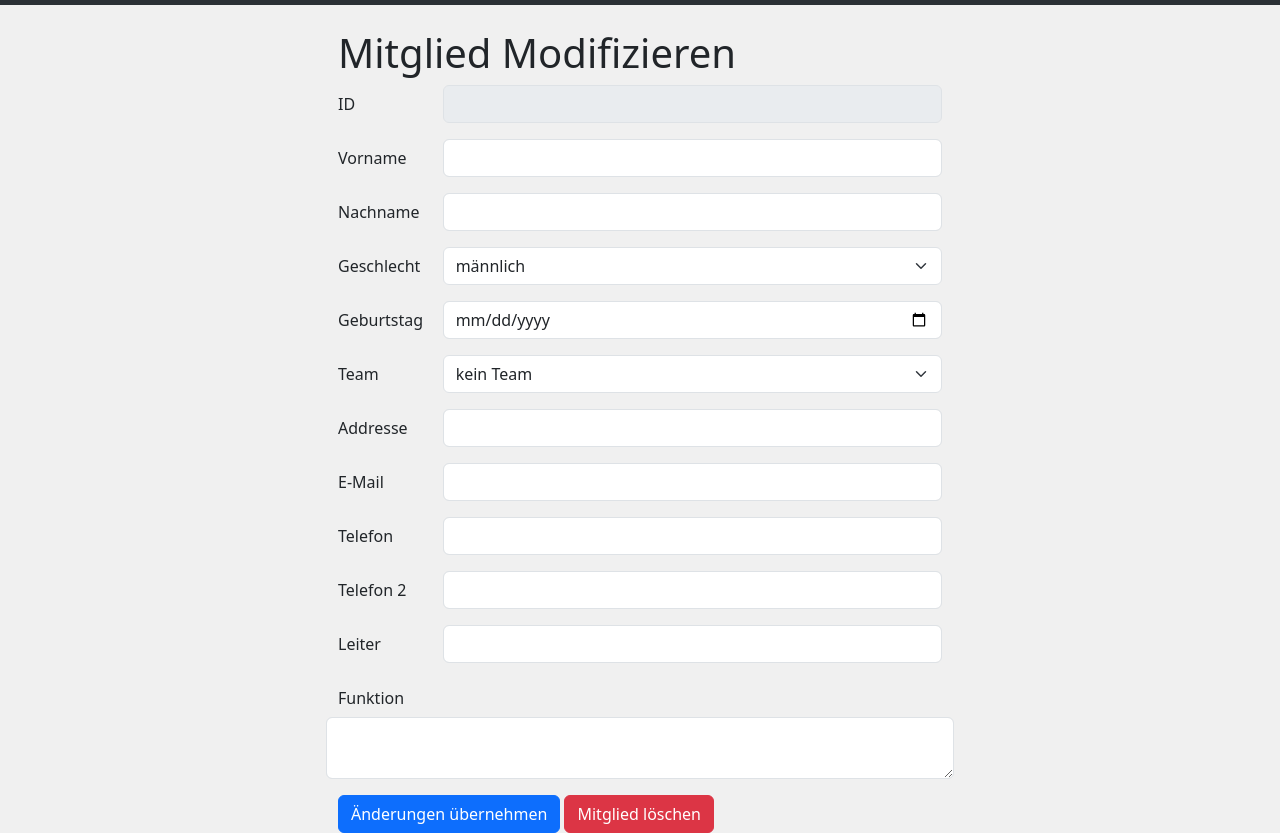
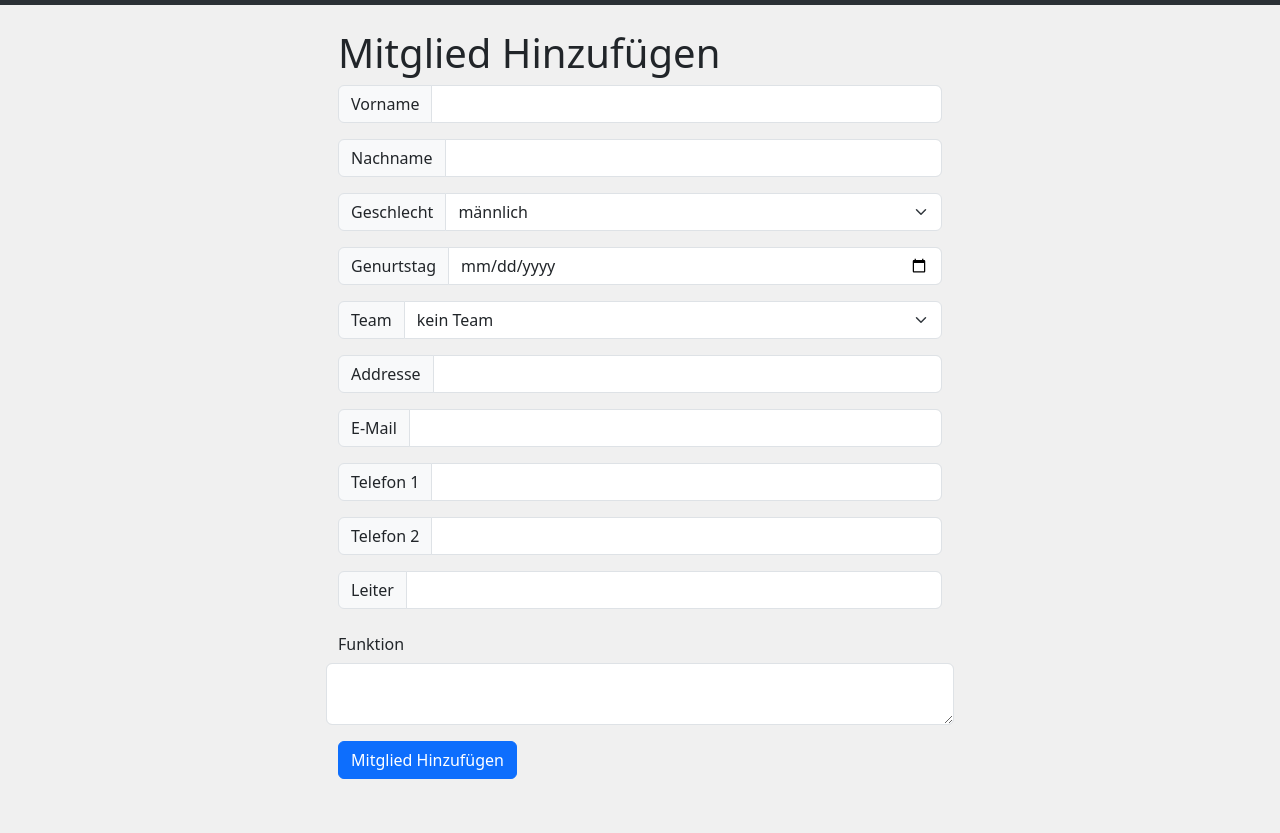
Before and after one commit to alessioC42/rrmanager, a website: page sites/people/singleuser/index.html in a window 1280 px wide. Shown: the part 53-886 px from the top of the page. After the commit the page ends 832 px from the top, so only its background shows below. Drawn offline with nearby package versions, Linux system fonts and the light colour scheme; no server answers.

Commit message:
updated GUI pf member section

```diff
--- a/sites/people/singleuser/index.html
+++ b/sites/people/singleuser/index.html
@@ -60,28 +60,22 @@
         <div class="col-md-6">
             <div class="container-fluid">
                 <br>
-                <h1>Mitglied Modifizieren</h1>
+                <h1>Mitglied Hinzufügen</h1>
                 <div class="mb-3 row">
-                    <label for="id" class="col-sm-2 col-form-label">ID</label>
-                    <div class="col-sm-10">
-                        <input id="id" class="form-control" disabled>
-                    </div>
-                </div>
-                <div class="mb-3 row">
-                    <label for="first_name" class="col-sm-2 col-form-label">Vorname</label>
-                    <div class="col-sm-10">
+                    <div class="input-group">
+                        <span class="input-group-text">Vorname</span>
                         <input id="first_name" class="form-control">
                     </div>
                 </div>
                 <div class="mb-3 row">
-                    <label for="second_name" class="col-sm-2 col-form-label">Nachname</label>
-                    <div class="col-sm-10">
+                    <div class="input-group">
+                        <span class="input-group-text">Nachname</span>
                         <input id="second_name" class="form-control">
                     </div>
                 </div>
                 <div class="mb-3 row">
-                    <label for="gender" class="col-sm-2 col-form-label">Geschlecht</label>
-                    <div class="col-sm-10">
+                    <div class="input-group">
+                        <span class="input-group-text">Geschlecht</span>
                         <select class="form-select" name="gender" id="gender">
                             <option value="männlich">männlich</option>
                             <option value="weiblich">weiblich</option>
@@ -90,53 +84,46 @@
                     </div>
                 </div>
                 <div class="mb-3 row">
-                    <label for="date_of_birth" class="col-sm-2 col-form-label">Geburtstag</label>
-                    <div class="col-sm-10">
-
+                    <div class="input-group">
+                        <span class="input-group-text">Genurtstag</span>
                         <input class="form-control" id="date_of_birth" type="date">
                     </div>
                 </div>
                 <div class="mb-3 row">
-                    <label for="team" class="col-sm-2 col-form-label">Team</label>
-                    <div class="col-sm-10">
-
+                    <div class="input-group">
+                        <span class="input-group-text">Team</span>
                         <select class="form-select" name="team" id="team">
                             <option value="">kein Team</option>
                         </select>
                     </div>
                 </div>
                 <div class="mb-3 row">
-                    <label for="address" class="col-sm-2 col-form-label">Addresse</label>
-                    <div class="col-sm-10">
-
+                    <div class="input-group">
+                        <span class="input-group-text">Addresse</span>
                         <input class="form-control" id="address">
                     </div>
                 </div>
                 <div class="mb-3 row">
-                    <label for="email" class="col-sm-2 col-form-label">E-Mail</label>
-                    <div class="col-sm-10">
-
+                    <div class="input-group">
+                        <span class="input-group-text">E-Mail</span>
                         <input class="form-control" id="email" type="email">
                     </div>
                 </div>
                 <div class="mb-3 row">
-                    <label for="phone" class="col-sm-2 col-form-label">Telefon</label>
-                    <div class="col-sm-10">
-
+                    <div class="input-group">
+                        <span class="input-group-text">Telefon 1</span>
                         <input class="form-control" id="phone" type="tel">
                     </div>
                 </div>
                 <div class="mb-3 row">
-                    <label for="phone2" class="col-sm-2 col-form-label">Telefon 2</label>
-                    <div class="col-sm-10">
-
+                    <div class="input-group">
+                        <span class="input-group-text">Telefon 2</span>
                         <input class="form-control" id="phone2" type="tel">
                     </div>
                 </div>
                 <div class="mb-3 row">
-                    <label for="leading" class="col-sm-2 col-form-label">Leiter</label>
-                    <div class="col-sm-10">
-
+                    <div class="input-group">
+                        <span class="input-group-text">Leiter</span>
                         <input class="form-control" id="leading">
                     </div>
                 </div>
@@ -144,8 +131,7 @@
                     <label for="function" class="col-sm-2 col-form-label">Funktion</label>
                     <textarea class="form-control" id="function"></textarea>
                 </div>
-                <button id="submit" class="btn btn-primary">Änderungen übernehmen</button>
-                <button id="delete_button" class="btn btn-danger">Mitglied löschen</button>
+                <button type="submit" id="submit" class="btn btn-primary">Mitglied Hinzufügen</button>
             </div>
         </div>
         <div class="col-md-3"></div>
```
Also changed, not shown: sites/people/addmember/index.html (+20 -27 lines).
